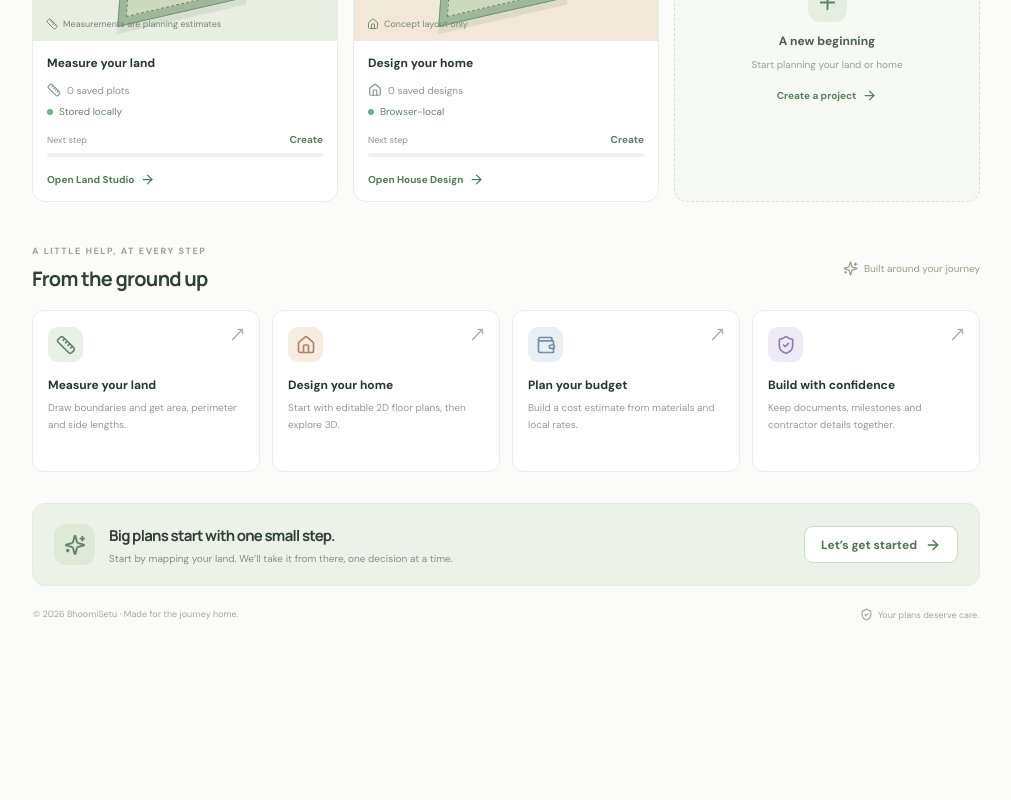
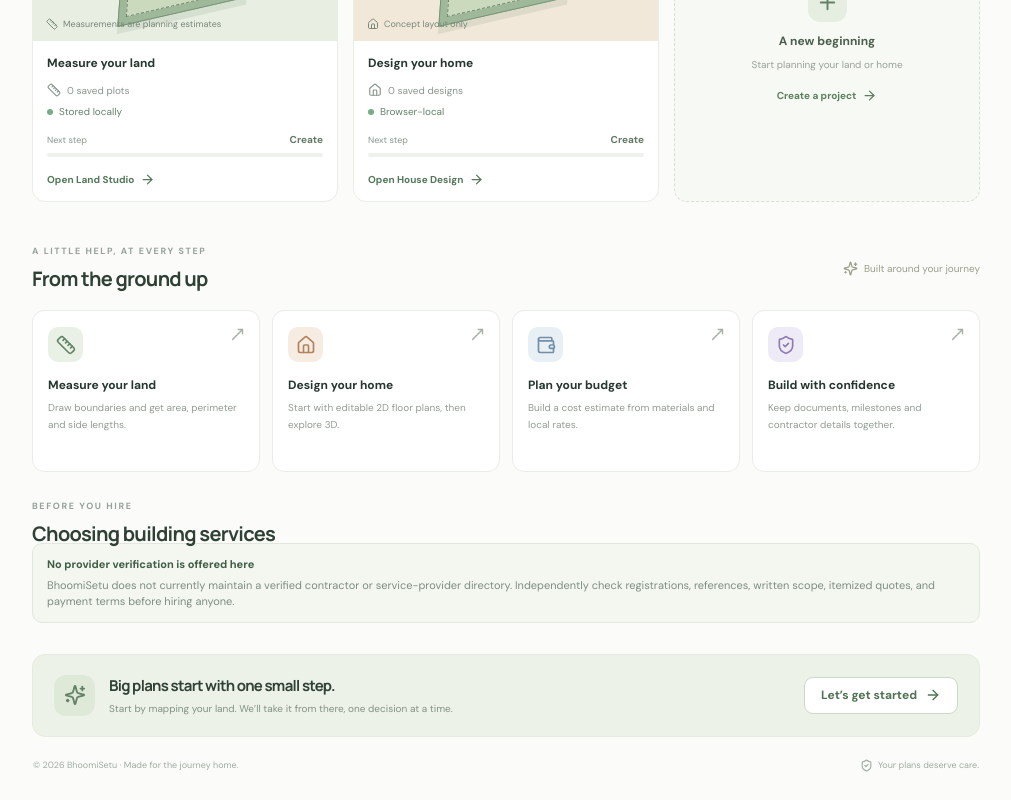
Before and after one commit to tejeshdimmiti5-crypto/bhoomisetu-land-to-home, a Next.js app: page / in a window 1280 px wide. Shown: the part 877-1677 px from the top of the page, without its empty margins (258-1269 px from the left). Before the commit the page ends 1526 px from the top, so only its background shows below. Built offline with nearby package versions, Linux system fonts and the light colour scheme.

Commit message:
fix: make trusted services navigation useful and transparent

```diff
--- a/app/page.tsx
+++ b/app/page.tsx
@@ -222,6 +222,16 @@ export default function HomePage() {
             </div>
           </section>
 
+          <section className="features-section" id="services" aria-labelledby="services-heading">
+            <div className="section-heading compact-heading">
+              <div><span className="section-kicker">BEFORE YOU HIRE</span><h2 id="services-heading">Choosing building services</h2></div>
+            </div>
+            <div className="demo-notice" role="note">
+              <strong>No provider verification is offered here</strong>
+              <span>BhoomiSetu does not currently maintain a verified contractor or service-provider directory. Independently check registrations, references, written scope, itemized quotes, and payment terms before hiring anyone.</span>
+            </div>
+          </section>
+
           <section className="bottom-banner" id="documents"><div className="banner-sparkle"><Sparkles size={22} /></div><div><h2>Big plans start with one small step.</h2><p>Start by mapping your land. We’ll take it from there, one decision at a time.</p></div><button className="banner-button" onClick={() => setShowCreate(true)}>Let’s get started <ArrowRight size={16} /></button></section>
           <footer className="footer"><span>© 2026 BhoomiSetu · Made for the journey home.</span><span><ShieldCheck size={13} /> Your plans deserve care.</span></footer>
         </div>
```
